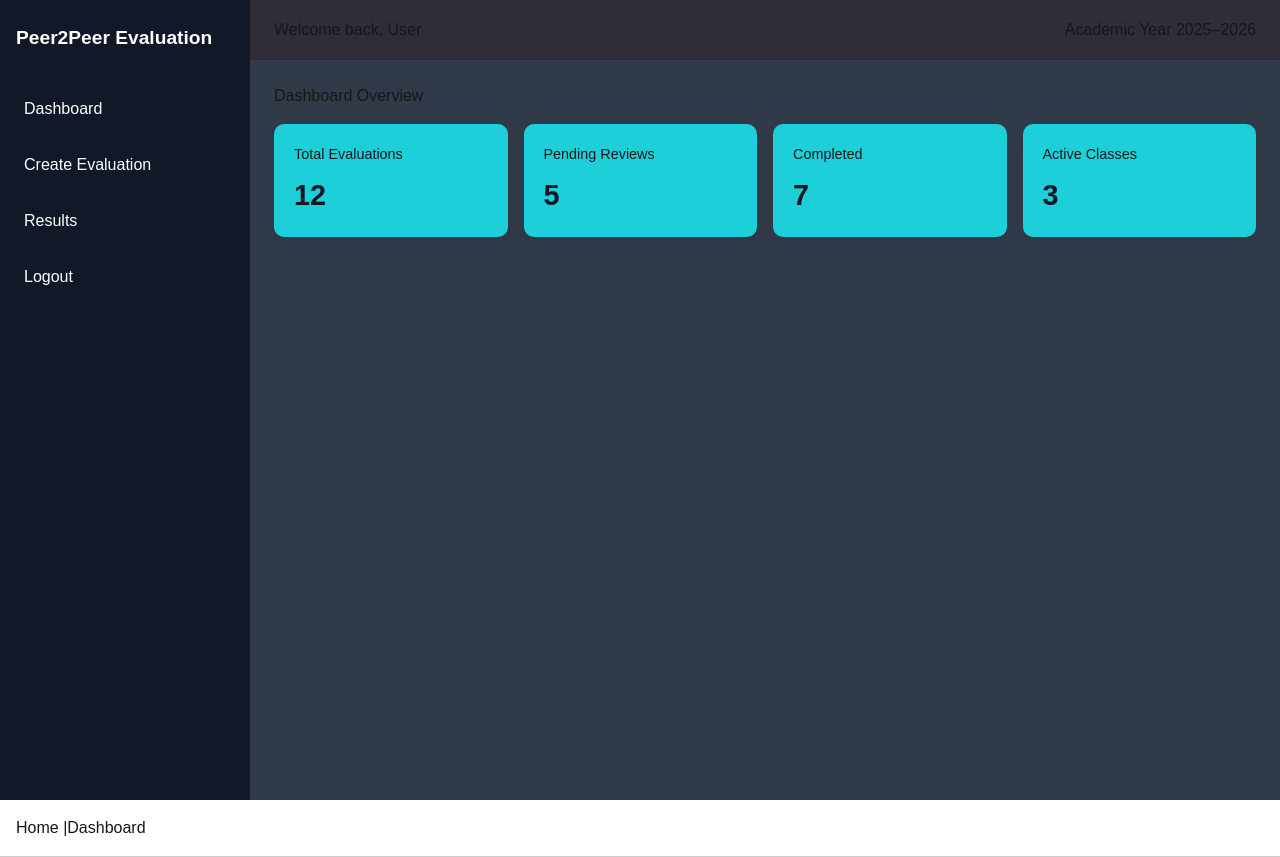
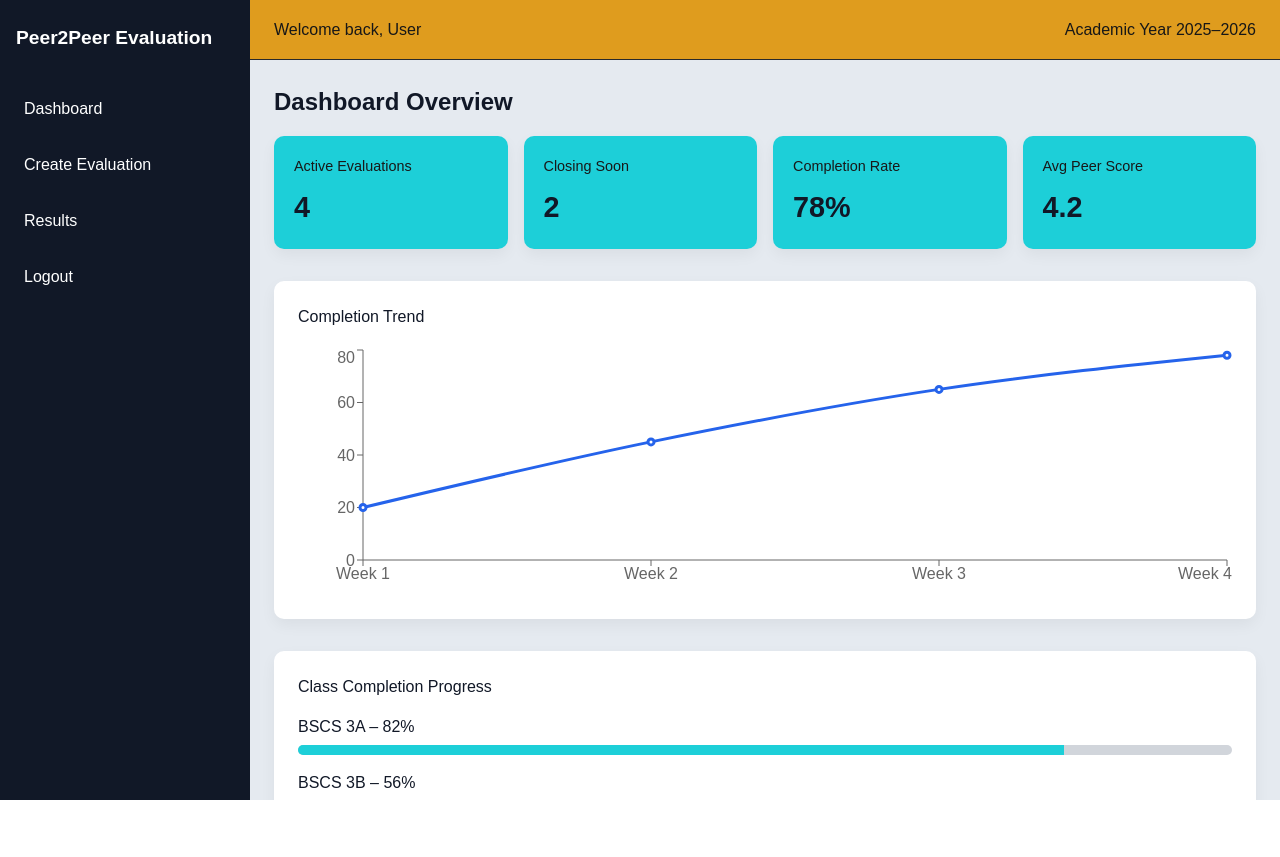
Before and after one commit to Angealee/Peer2Peer, a Next.js app in the folder peer2peer/: page /dashboard in a window 1280 px wide. After the commit the page ends 800 px from the top, so only its background shows below. Built offline with nearby package versions, Linux system fonts and the light colour scheme.

Commit message:
added UI enhancement in Login and features in dashboard

```diff
--- a/peer2peer/app/dashboard/dashboard.module.css
+++ b/peer2peer/app/dashboard/dashboard.module.css
@@ -1,7 +1,8 @@
 .layout {
   display: flex;
   height: 100vh;
-  background-color: #303a49;
+  overflow: hidden;
+  background-color: #e5eaf0;
   font-family: Arial, sans-serif;
 }
 
@@ -26,6 +27,7 @@
   border-radius: 6px;
   cursor: pointer;
   margin-bottom: 0.5rem;
+  transition: 0.2s ease;
 }
 
 .navItem:hover {
@@ -37,36 +39,56 @@
   flex: 1;
   display: flex;
   flex-direction: column;
+  overflow: hidden;
+  min-height: 0;
 }
 
 .header {
   height: 60px;
-  background-color: rgb(48, 45, 56);
+  background-color: rgba(224, 155, 26, 0.979);
   border-bottom: 1px solid #292a2b;
   display: flex;
   justify-content: space-between;
   align-items: center;
   padding: 0 1.5rem;
+  font-weight: 500;
 }
 
 .content {
+  flex: 1;
   padding: 1.5rem;
   overflow-y: auto;
 }
 
-/* Cards */
-.cardGrid {
+/* Title */
+.title {
+  font-size: 1.5rem;
+  font-weight: bold;
+  color: #111827;
+  margin-bottom: 1rem;
+}
+
+/* KPI Grid (Uses existing card style) */
+.kpiGrid {
   display: grid;
   grid-template-columns: repeat(auto-fill, minmax(220px, 1fr));
   gap: 1rem;
   margin-top: 1rem;
+  margin-bottom: 2rem;
 }
 
+/* Cards */
 .card {
   background: rgb(29, 207, 216);
   padding: 1.25rem;
   border-radius: 10px;
   box-shadow: 0 6px 15px rgba(0, 0, 0, 0.05);
+  transition: transform 0.2s ease, box-shadow 0.2s ease;
+}
+
+.card:hover {
+  transform: translateY(-3px);
+  box-shadow: 0 8px 18px rgba(0, 0, 0, 0.08);
 }
 
 .cardTitle {
@@ -80,3 +102,75 @@
   margin-top: 0.5rem;
   color: #111827;
 }
+
+/* Section Containers */
+.section {
+  background: white;
+  padding: 1.5rem;
+  border-radius: 10px;
+  margin-bottom: 2rem;
+  box-shadow: 0 6px 15px rgba(0, 0, 0, 0.05);
+}
+
+.section h2 {
+  margin-bottom: 1rem;
+  color: #111827;
+}
+
+/* Progress Bars */
+.progressItem {
+  margin-bottom: 1rem;
+}
+
+.progressLabel {
+  margin-bottom: 6px;
+  font-weight: 500;
+  color: #111827;
+}
+
+.progressBar {
+  background-color: #d1d5db;
+  height: 10px;
+  border-radius: 8px;
+  overflow: hidden;
+}
+
+.progressFill {
+  background-color: rgb(29, 207, 216);
+  height: 100%;
+  transition: width 0.4s ease;
+}
+
+/* Activity Feed */
+.activityList {
+  list-style: none;
+  padding: 0;
+}
+
+.activityList li {
+  padding: 10px 0;
+  border-bottom: 1px solid #e5e7eb;
+  color: #374151;
+  font-size: 0.95rem;
+}
+
+/* Quick Actions */
+.buttonRow {
+  display: flex;
+  gap: 1rem;
+  flex-wrap: wrap;
+}
+
+.buttonRow button {
+  padding: 10px 18px;
+  background-color: #111827;
+  color: white;
+  border: none;
+  border-radius: 6px;
+  cursor: pointer;
+  transition: 0.2s ease;
+}
+
+.buttonRow button:hover {
+  background-color: #1f2937;
+}
--- a/peer2peer/app/dashboard/page.tsx
+++ b/peer2peer/app/dashboard/page.tsx
@@ -2,42 +2,64 @@
 
 import styles from "./dashboard.module.css";
 import { useRouter } from "next/navigation";
+import {
+  LineChart,
+  Line,
+  XAxis,
+  YAxis,
+  Tooltip,
+  ResponsiveContainer,
+} from "recharts";
 
 export default function DashboardPage() {
   const router = useRouter();
 
+  // Mock data (replace with API later)
+  const kpis = {
+    activeEvaluations: 4,
+    closingSoon: 2,
+    completionRate: 78,
+    avgScore: 4.2,
+  };
+
+  const classProgress = [
+    { name: "BSCS 3A", percent: 82 },
+    { name: "BSCS 3B", percent: 56 },
+    { name: "BSIT 2A", percent: 34 },
+  ];
+
+  const activityFeed = [
+    "Group 3 submitted evaluation",
+    "John D. completed peer review",
+    "BSCS 3B has 5 pending responses",
+  ];
+
+  const completionTrend = [
+    { week: "Week 1", rate: 20 },
+    { week: "Week 2", rate: 45 },
+    { week: "Week 3", rate: 65 },
+    { week: "Week 4", rate: 78 },
+  ];
+
   return (
     <div className={styles.layout}>
-
       {/* Sidebar */}
       <div className={styles.sidebar}>
         <div className={styles.logo}>Peer2Peer Evaluation</div>
 
-        <div
-          className={styles.navItem}
-          onClick={() => router.push("/dashboard")}
-        >
+        <div onClick={() => router.push("/dashboard")} className={styles.navItem}>
           Dashboard
         </div>
 
-        <div
-          className={styles.navItem}
-          onClick={() => router.push("/evaluation/create")}
-        >
+        <div onClick={() => router.push("/evaluation/create")} className={styles.navItem}>
           Create Evaluation
         </div>
 
-        <div
-          className={styles.navItem}
-          onClick={() => router.push("/evaluation/results")}
-        >
+        <div onClick={() => router.push("/evaluation/results")} className={styles.navItem}>
           Results
         </div>
 
-        <div
-          className={styles.navItem}
-          onClick={() => router.push("/login")}
-        >
+        <div onClick={() => router.push("/login")} className={styles.navItem}>
           Logout
         </div>
       </div>
@@ -48,29 +70,83 @@ export default function DashboardPage() {
           <div>Welcome back, User</div>
           <div>Academic Year 2025–2026</div>
         </div>
+  <div className={styles.content}>
+        <h1 className={styles.title}>Dashboard Overview</h1>
 
-        <div className={styles.content}>
-          <h2>Dashboard Overview</h2>
-
-          <div className={styles.cardGrid}>
+        {/* KPI Section */}
+        <div className={styles.kpiGrid}>
           <div className={styles.card}>
-              <div className={styles.cardTitle}>Total Evaluations</div>
-              <div className={styles.cardValue}>12</div>
+            <div className={styles.cardTitle}>Active Evaluations</div>
+            <div className={styles.cardValue}>{kpis.activeEvaluations}</div>
           </div>
 
           <div className={styles.card}>
-              <div className={styles.cardTitle}>Pending Reviews</div>
-              <div className={styles.cardValue}>5</div>
+            <div className={styles.cardTitle}>Closing Soon</div>
+            <div className={styles.cardValue}>{kpis.closingSoon}</div>
           </div>
 
           <div className={styles.card}>
-              <div className={styles.cardTitle}>Completed</div>
-              <div className={styles.cardValue}>7</div>
+            <div className={styles.cardTitle}>Completion Rate</div>
+            <div className={styles.cardValue}>{kpis.completionRate}%</div>
           </div>
 
           <div className={styles.card}>
-              <div className={styles.cardTitle}>Active Classes</div>
-              <div className={styles.cardValue}>3</div>
+            <div className={styles.cardTitle}>Avg Peer Score</div>
+            <div className={styles.cardValue}>{kpis.avgScore}</div>
+          </div>
+        </div>
+
+        {/* Chart Section */}
+        <div className={styles.section}>
+          <h2>Completion Trend</h2>
+          <ResponsiveContainer width="100%" height={250}>
+            <LineChart data={completionTrend}>
+              <XAxis dataKey="week" />
+              <YAxis />
+              <Tooltip />
+              <Line type="monotone" dataKey="rate" stroke="#2563eb" strokeWidth={3} />
+            </LineChart>
+          </ResponsiveContainer>
+        </div>
+
+        {/* Class Progress Section */}
+        <div className={styles.section}>
+          <h2>Class Completion Progress</h2>
+          {classProgress.map((cls, index) => (
+            <div key={index} className={styles.progressItem}>
+              <div className={styles.progressLabel}>
+                {cls.name} – {cls.percent}%
+              </div>
+              <div className={styles.progressBar}>
+                <div
+                  className={styles.progressFill}
+                  style={{ width: `${cls.percent}%` }}
+                ></div>
+              </div>
+            </div>
+          ))}
+        </div>
+
+        {/* Activity Feed */}
+        <div className={styles.section}>
+          <h2>Recent Activity</h2>
+          <ul className={styles.activityList}>
+            {activityFeed.map((item, index) => (
+              <li key={index}>{item}</li>
+            ))}
+          </ul>
+        </div>
+
+        {/* Quick Actions */}
+        <div className={styles.section}>
+          <h2>Quick Actions</h2>
+          <div className={styles.buttonRow}>
+            <button onClick={() => router.push("/evaluation/create")}>
+              Create Evaluation
+            </button>
+            <button onClick={() => router.push("/evaluation/results")}>
+              View Results
+            </button>
           </div>
         </div>
       </div>
--- a/peer2peer/app/layout.tsx
+++ b/peer2peer/app/layout.tsx
@@ -28,11 +28,6 @@ export default function RootLayout({
         className={`${geistSans.variable} ${geistMono.variable} antialiased`}
       >
         {children}
-
-        <nav style={{ padding: "1rem", borderBottom: "1px solid #ccc" }}>
-          <a href="/">Home</a> |
-          <a href="/dashboard">Dashboard</a>
-        </nav>
       </body>
     </html>
   );
--- a/peer2peer/app/login/login.module.css
+++ b/peer2peer/app/login/login.module.css
@@ -4,19 +4,28 @@
   justify-content: center;
   align-items: center;
   background-color: #242d3a;
+  background-image: linear-gradient(75deg, #ac6e184b, #242d3a);
 }
 
 .card {
-  width: 350px;
-  padding: 2rem;
-  background: rgb(46, 81, 108);
+  width: 450px;
+  height: 400px;
+  padding-top : 3rem;
+  padding-bottom: 4rem;
+  padding-left: 3rem;
+  padding-right: 3rem;
+  background: rgba(224, 155, 26, 0.979);
   border-radius: 10px;
   box-shadow: 0 8px 20px rgba(0, 0, 0, 0.08);
 }
 
 .title {
   text-align: center;
-  margin-bottom: 1rem;
+  font-size: 2rem;
+  font-weight: 600;
+  font-family: 'Segoe UI', Tahoma, Geneva, Verdana, sans-serif;
+  color: #000000;
+  margin-bottom: 2rem;
 }
 
 .input {
@@ -24,7 +33,9 @@
   padding: 0.75rem;
   margin-bottom: 1rem;
   border-radius: 6px;
-  border: 1px solid #ccc;
+  border: 1px solid #ffffff;
+  color: #000000;
+  background-color: #ffffff;
 }
 
 .button {
@@ -32,7 +43,7 @@
   padding: 0.75rem;
   border-radius: 6px;
   border: none;
-  background-color: #2563eb;
+  background-color: #242d3a;
   color: white;
   font-weight: 600;
   cursor: pointer;
--- a/peer2peer/package.json
+++ b/peer2peer/package.json
@@ -11,7 +11,8 @@
   "dependencies": {
     "next": "16.1.6",
     "react": "19.2.3",
-    "react-dom": "19.2.3"
+    "react-dom": "19.2.3",
+    "recharts": "^3.7.0"
   },
   "devDependencies": {
     "@tailwindcss/postcss": "^4",
```
Also changed, not shown: 1 other file (tests, documents, lock files or other folders). Lines whose indentation alone changed are shown as unchanged.
